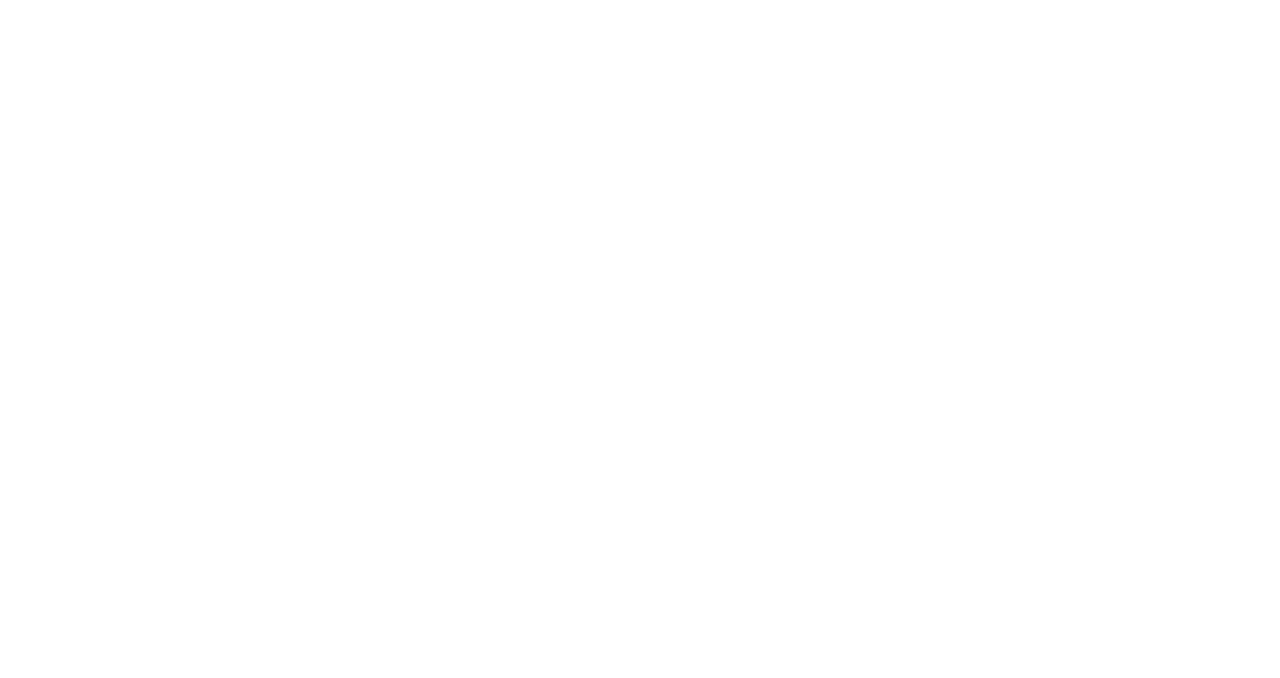
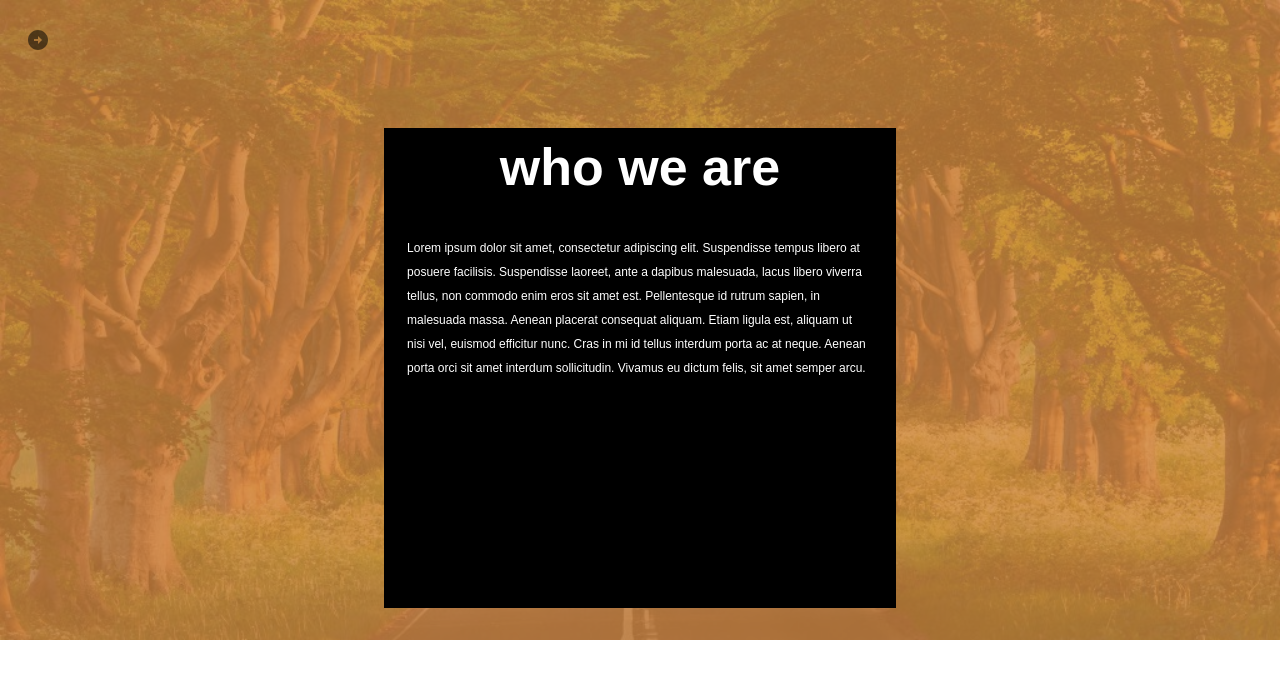
Before and after one commit to elowop/leos-website, a React (Create React App) app: page /who-we-are in a window 1280 px wide. Shown: the top 678 px of the page. Built offline with nearby package versions, Linux system fonts and the light colour scheme.

Commit message:
WhoWeAre page updated and Navbar functionality added
The general look of the WhoWeAre page is now created. On top of that, the Navbar now works as functionally intended. That is, on clicking a button it un/hides and can be easily tacked onto any page.

```diff
--- a/src/Calandar.js
+++ b/src/Calandar.js
@@ -1,5 +1,9 @@
+import Navbar from './Navbar.js'
+
 const Calandar = () => {
-    return ( <div></div> );
+    return ( <div>
+        <Navbar />
+        </div> );
 }
 
 export default Calandar;
--- a/src/ContactUs.js
+++ b/src/ContactUs.js
@@ -1,5 +1,9 @@
+import Navbar from './Navbar.js'
+
 const ContactUs = () => {
-    return ( <div></div> );
+    return ( <div>
+        <Navbar />
+    </div> );
 }
 
 export default ContactUs;
--- a/src/Home.js
+++ b/src/Home.js
@@ -12,7 +12,7 @@
                 <h1>we are Oakville leos</h1>
             </div>
 
-            <Navbar />
+            <Navbar isCollapsible={false} isHomePage={true}/>
         </div>
      );
 }
--- a/src/Initiatives.js
+++ b/src/Initiatives.js
@@ -1,5 +1,9 @@
+import Navbar from './Navbar.js'
+
 const Initiatives = () => {
-    return ( <div></div> );
+    return ( <div>
+        <Navbar />
+    </div> );
 }
 
 export default Initiatives;
--- a/src/JoinTheLeos.js
+++ b/src/JoinTheLeos.js
@@ -1,5 +1,9 @@
+import Navbar from './Navbar.js'
+
 const JoinTheLeos = () => {
-    return ( <div></div> );
+    return ( <div>
+        <Navbar />
+    </div> );
 }
 
 export default JoinTheLeos;
--- a/src/Navbar.js
+++ b/src/Navbar.js
@@ -1,14 +1,24 @@
 import './css/Navbar.css';
 import List from '@material-ui/core/List';
 import ListItem from '@material-ui/core/List';
-import ListItemButton from '@material-ui/core/List';
 import ListItemText from '@material-ui/core/ListItemText';
+import {useState} from 'react';
 import {useNavigate} from 'react-router-dom';
+import IconButton from '@mui/material/IconButton';
+import ArrowCircleLeftIcon from '@mui/icons-material/ArrowCircleLeft';
+import ArrowCircleRightIcon from '@mui/icons-material/ArrowCircleRight';
+import { Collapse } from '@mui/material';
 
-const Navbar = ( props ) => {
+/* For all pages except the HomePage, we will have the props set to these default values */
+const Navbar = ( {isCollapsible = true, isHomePage = false } ) => {
     const navigate = useNavigate();
+    const [expanded, setExpanded] = useState(isHomePage);
 
     const navbarItems = [
+        {
+            text: 'HOME',
+            path: '/'
+        },
         {
             text: 'WHO WE ARE',
             path: '/who-we-are'
@@ -30,8 +40,28 @@
             path: '/join-the-leos'
         },
     ]
+
+    const handleExpandClick = () => {
+        if (isCollapsible)
+        {
+            setExpanded(!expanded);
+        }
+    };
+
     return (
-        <div className="Navbar">
+        <div className="Navbar_External">
+            <Collapse in={!expanded} orientation='vertical'>
+                <IconButton onClick={handleExpandClick}>
+                    <ArrowCircleRightIcon />
+                </IconButton>
+            </Collapse>
+
+            <Collapse in={expanded} orientation='vertical'>
+                <div className="Navbar_Internal">
+                    {!isHomePage && <IconButton onClick={handleExpandClick}>
+                        <ArrowCircleLeftIcon />
+                    </IconButton>}
+
                     <List>
                         {navbarItems.map(item =>  (
                             <ListItem
@@ -43,6 +73,8 @@
                         ))}
                     </List>
                 </div>
+            </Collapse>
+        </div>
      );
 }
 
--- a/src/WhoWeAre.js
+++ b/src/WhoWeAre.js
@@ -1,5 +1,59 @@
+import WhoWeAreImage from './images/who_we_are_image.jpg'
+import './css/WhoWeAre.css'
+import Navbar from './Navbar';
+
+function BGImage(props) {
+    return (
+      <div
+        style={{
+          background: "url(" + props.bg + ")",
+          height: "80%",
+          width: "100%",
+          backgroundSize: "cover"
+        }}
+      >
+        <div
+          style={{
+            position: "absolute",
+            height: "80%",
+            width: "100vw",
+            backgroundColor: props.tint,
+            zIndex: "1",
+            opacity: "0.8"
+          }}
+        />
+      </div>
+    );
+  }
+
+  const styles = {
+    fontFamily: "sans-serif",
+    textAlign: "center",
+    width: "100vw",
+    height: "100vh"
+  };
+
 const WhoWeAre = () => {
-    return ( <div></div> );
+    return (
+        <div>
+          <Navbar />
+            <div className="text_backdrop">
+                      <h1 className="who_we_are_title">who we are</h1>
+                      <p className="who_we_are_body">Lorem ipsum dolor sit amet, consectetur adipiscing elit. Suspendisse tempus libero
+                        at posuere facilisis. Suspendisse laoreet, ante a dapibus malesuada, lacus libero viverra tellus, non commodo enim
+                        eros sit amet est. Pellentesque id rutrum sapien, in malesuada massa. Aenean placerat consequat aliquam. Etiam ligula
+                        est, aliquam ut nisi vel, euismod efficitur nunc. Cras in mi id tellus interdum porta ac at neque. Aenean porta orci
+                        sit amet interdum sollicitudin. Vivamus eu dictum felis, sit amet semper arcu.
+                      </p>
+            </div>
+
+            <div style={styles}>
+              <BGImage bg={WhoWeAreImage} tint="#CD853F" />
+            </div>
+
+
+        </div>
+    );
 }
 
 export default WhoWeAre;
--- a/src/css/Navbar.css
+++ b/src/css/Navbar.css
@@ -1,16 +1,33 @@
-.Navbar {
-    height: 100%;
-    width: 35%;
+.Navbar_External {
+    height: 6%;
+    width: 6%;
     position: fixed;
-    z-index: 1;
+
+    /* Navbar must always overlay over all other components, thus its z-index is set high */
+    z-index: 11;
     top: 0;
     left: 0;
-    /*background-color:#232323; */
-    background-color: white;
-    transition: .5s ease;
+    background-color: transparent;
     overflow-x: hidden;
     padding-top: 20px;
     display: flex;
     flex-direction: column;
     align-items: center;
 }
+
+.Navbar_Internal {
+    height: 100%;
+    width: 35%;
+    position: fixed;
+
+    /* Navbar must always overlay over all other components, thus its z-index is set high */
+    z-index: 10;
+    top: 0;
+    left: 0;
+    background-color: white;
+    overflow-x: hidden;
+    padding-top: 20px;
+    display: flex;
+    flex-direction: column;
+    align-items: center;
+}
--- /dev/null
+++ b/src/css/WhoWeAre.css
@@ -0,0 +1,49 @@
+.text_backdrop {
+    background: rgb(0, 0, 0);
+
+    /* Positioning */
+    position: absolute;
+    top: 40%;
+    left: 50%;
+    width: 40%;
+    height: 60%;
+    transform: translate(-50%, -40%);
+    text-align: center;
+    z-index: 2;
+}
+
+.who_we_are_title {
+    /* Text Styling */
+    font-family:Arial, Helvetica, sans-serif;
+    font-size: 52px;
+    color: white;
+    line-height: 200%;
+
+    /* Positioning */
+    position: absolute;
+    top: 0%;
+    left: 50%;
+    width: 100%;
+    height: 20%;
+    transform: translate(-50%, -50%);
+    text-align: center;
+    z-index: 2;
+}
+
+.who_we_are_body {
+    /* Text Styling */
+    font-family:Arial, Helvetica, sans-serif;
+    font-size: 12px;
+    color: white;
+    line-height: 200%;
+
+    /* Positioning */
+    position: absolute;
+    top: 50%;
+    left: 0%;
+    width: 90%;
+    height: 60%;
+    transform: translate(5%, -50%);
+    text-align: left;
+    z-index: 2;
+}
```
Also changed, not shown: src/images/who_we_are_image.jpg (added). Lines whose indentation alone changed are shown as unchanged.
